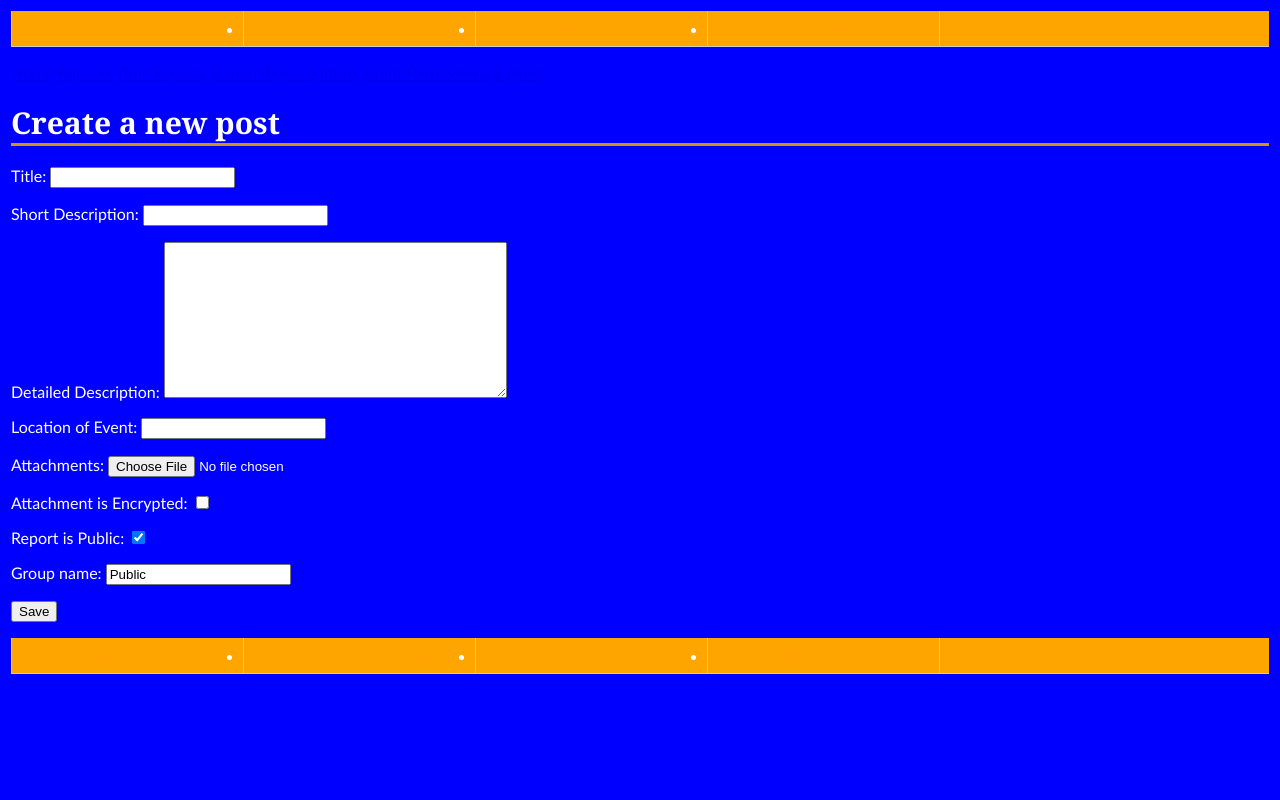
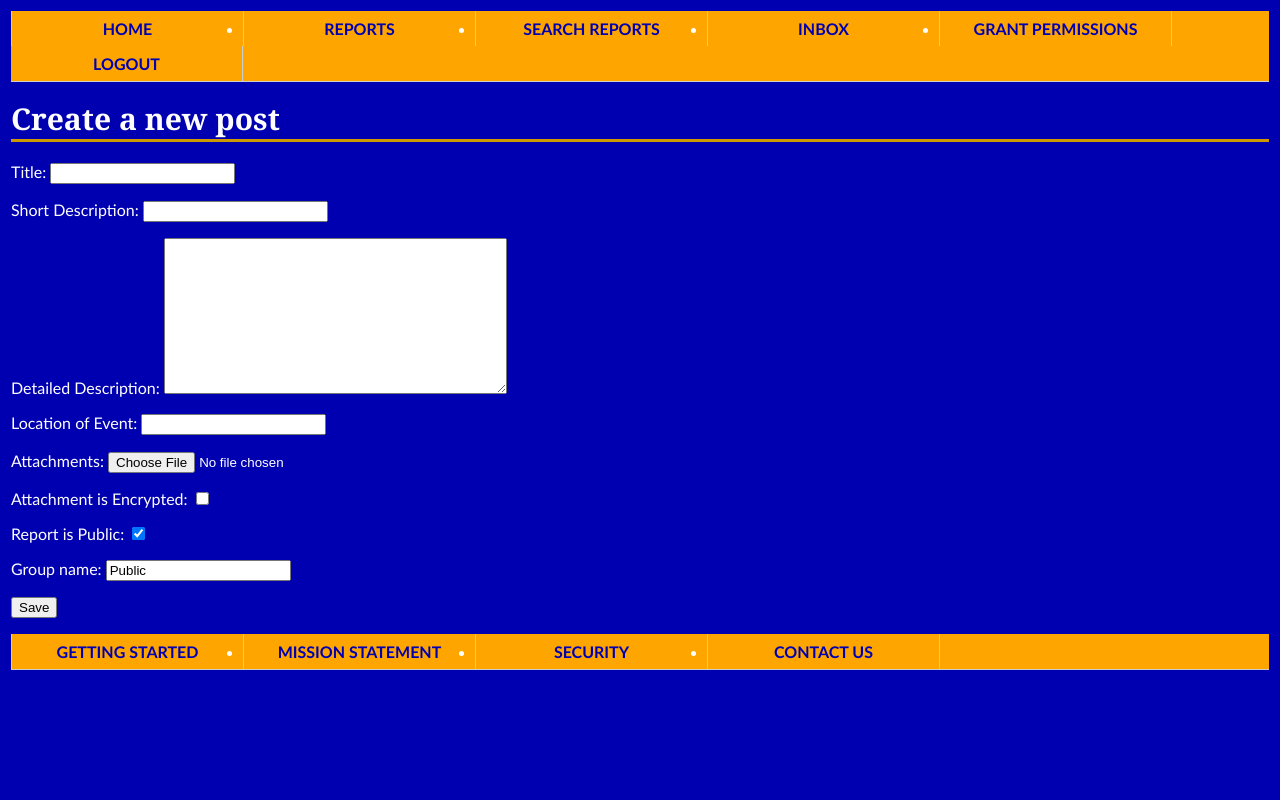
Before and after one commit to bmblank/cs3240-f15-team11, a Django app: page /report/create/ in a window 1280 px wide. Run offline with Django 3.2, Linux system fonts and the light colour scheme; the visitor is signed in with stand-in values (Sample User, id 1).

Commit message:
consolidate links. fix color of nav bar text

```diff
--- a/index/templates/index/base.html
+++ b/index/templates/index/base.html
@@ -3,7 +3,7 @@
     body {
         font-family: "Trebuchet MS", Verdana, sans-serif;
         font-size: 16px;
-        background-color: blue;
+        background-color: #0000b0;
         color: #ffffff;
         padding: 3px;
     }
@@ -48,7 +48,7 @@
         padding: 8px 15px;
         text-decoration: none;
         font-weight: bold;
-        color: #FFA500;
+        color: #0000b0;
         border-right: 1px solid #ccc;
     }
 
@@ -78,15 +78,18 @@
     }
 </style>
 
-
 <html>
 <body>
 
-<!-- UI ADDITIONS 777-->
 <ul id="nav">
     <li class="ui"><a class="one" href="/home/">Home</a></li>
     <li class="ui"><a class="one" href="/report/">Reports</a></li>
-    <li class="ui"><a class="one" href="/message/">Messages</a></li>
+    <li class="ui"><a class="one" href="/search/">Search Reports</a></li>
+    <li class="ui"><a class="one" href="{% url 'inbox_list' %}">Inbox</a></li>
+    <li class="ui"><a class="one" href="/givepermissions/">Grant Permissions</a></li>
+    {% if userIsSiteManager %}
+        <a href="/suspension/">Suspend accounts</a>
+    {% endif %}
     {% if user.is_authenticated %}
         <li class="ui"><a class="one" href="/logout/">Logout</a></li>
     {% else %}
@@ -94,26 +97,8 @@
     {% endif %}
 </ul>
 
-<a href="/home/">Home</a>
-<a href="/report/">Reports</a>
-<a href="/yourreports/">Your Reports</a>
-<a href="/search/">Search Reports</a>
-<a href="{% url 'inbox_list' %}">Inbox</a>
-<a href="/givepermissions/">Grant Permissions</a>
-
-
-{% if userIsSiteManager %}
-    <a href="/suspension/">Suspend accounts</a>
-{% endif %}
-{% if user.is_authenticated %}
-    <a href="/logout/">Logout</a>
-{% else %}
-    <a href="/login/?next={{ request.path }}">Login</a>
-{% endif %}
-
 {% block content %}
 {% endblock %}
-
 
 <ul id="nav">
     <li class="ui"><a class="one" href="/about/">Getting Started</a></li>
@@ -122,6 +107,5 @@
     <li class="ui"><a class="one" href="/contact/">Contact Us</a></li>
 </ul>
 
-
 </body>
 </html>
```
